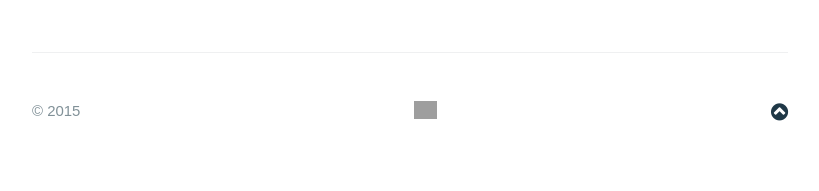
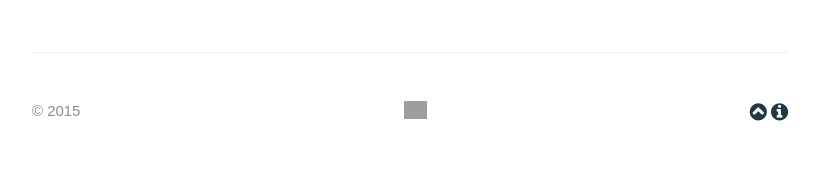
Before and after one commit to arcions/arcions.github.io, a Jekyll site: the page built from index.html, in a window 1280 px wide. Shown: the part 2138-2329 px from the top of the page, without its empty margins (230-1049 px from the left). Built offline with Jekyll 4.4.1, drawn with Linux system fonts in a browser that asks for light colours; nearby versions of some CDN libraries; some web fonts are replaced; Markdown is read by kramdown in place of the engine named in the settings; grey boxes are pictures that could not be loaded.

Commit message:
Update default.html

```diff
--- a/_layouts/default.html
+++ b/_layouts/default.html
@@ -34,7 +34,7 @@
 
       <footer class="site-footer">
         <span class="site-footer-credits">&copy; 2015</span>
-        <span class="site-footer-other"><a href="#"><i class="fa fa-chevron-circle-up fa-lg"></i></a></span>
+        <span class="site-footer-other"><a href="#"><i class="fa fa-chevron-circle-up fa-lg"></i></a> <a href="/about" target="_blank" title="About"><i class="fa fa-info-circle fa-lg"></i></a></span>
         <span class="site-footer-owner"><a href="/"><img alt="ArcIons" src="https://lh3.googleusercontent.com/-T-ThS-KKFiQ/VfDjrpDbU-I/AAAAAAAAAfA/mvIzCY1mREE/w248-h256-no/0a.png" width="23"></a></span>
       </footer>
 
```
